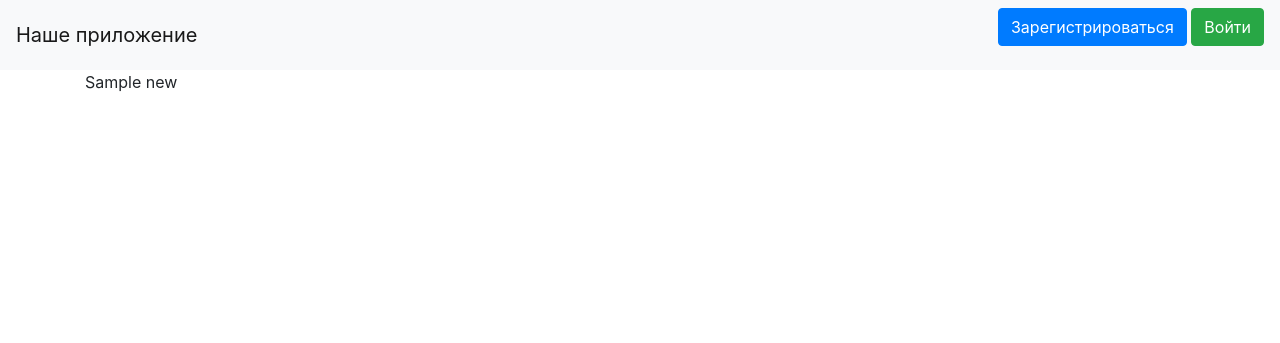
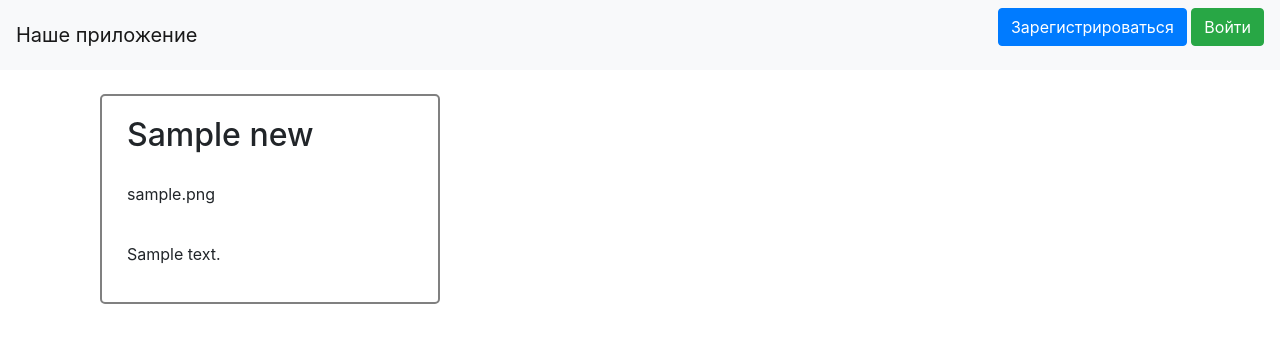
Before and after one commit to sstrm5/flask-yandex-app, a Flask app: template templates/news/news.html in a window 1280 px wide. Shown: the top 343 px of the page. Run offline with Flask 3, Linux system fonts and the light colour scheme; tables that the repository leaves empty hold one stand-in row (values such as "Sample post"); the template is opened without the code that fills it: values that come from a table or form of the project are taken from there, most other values are stand-ins (such as "Sample title", 1, 10 or a date in 2020); some libraries are stand-ins or nearby versions.

Commit message:
отображение новостей

```diff
--- a/static/css/styles.css
+++ b/static/css/styles.css
@@ -5,3 +5,18 @@
 .no-border-radius {
     border-radius: 0;
 }
+.news_block{
+  border-radius: 5px;
+  border: 2px solid grey;
+  padding: 20px 25px 20px 25px;
+  display: flex;
+  flex-direction: column;
+  gap: 20px
+}
+.news_blocks{
+    display: flex;
+    flex-direction: column;
+    justify-content: center;
+    align-items: center
+
+}
--- a/templates/news/news.html
+++ b/templates/news/news.html
@@ -1,8 +1,23 @@
 {% extends "base.html" %}
 
 {% block content %}
+    <div class="container">
+        <div class="row">
     {% for item in news %}
-        <p>{{ item.title }}</p>
-        <br>
+        <div class="col-sm-4 my-4">
+            <div class="news_block">
+                <div>
+                    <h2>{{ item.title }}</h2>
+                </div>
+                <div>
+                    <p>{{ item.picture }}</p>
+                </div>
+                <div>
+                    <p>{{ item.text }}</p>
+                </div>
+            </div>
+        </div>
     {% endfor %}
+            </div>
+    </div>
 {% endblock %}
```
